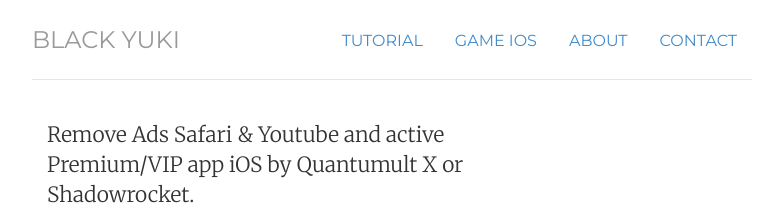
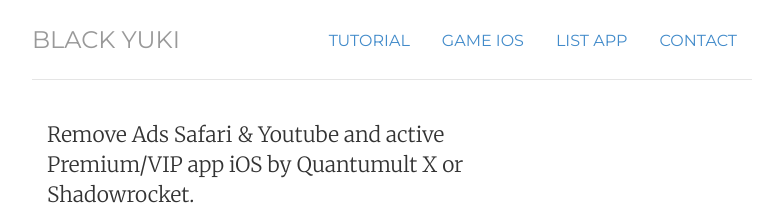
Before and after one commit to BlackYukiDTD/BlackYukiDTD.github.io, a Jekyll site: the page built from index.html, in a window 1280 px wide. Shown: the top 224 px of the page, without its empty margins (248-1031 px from the left). Built offline with Jekyll 4.4.1, drawn with Linux system fonts in a browser that asks for light colours.

Commit message:
Update header.html

```diff
--- a/_includes/header.html
+++ b/_includes/header.html
@@ -2,7 +2,7 @@
 	<ul class="nav nav-pills pull-right">
 		<li class="{{ page.tutorial }}"><a href="/tutorial" title="Tutorial">Tutorial</a></li>
 		<li class="{{ page.gameios }}"><a href="/gameios" title="GameiOS">Game iOS</a></li>
-		<li class="{{ page.about }}"><a href="/about" title="About">About</a></li>
+		<li class="{{ page.listapp }}"><a href="/listapp" title="ListApp">List App</a></li>
 		<li class="{{ page.contact }}"><a href="/contact" title="Contact">Contact</a></li>
 	</ul>
 	<h3 class="text-muted"><a href="/">Black Yuki</a></h3>
```
